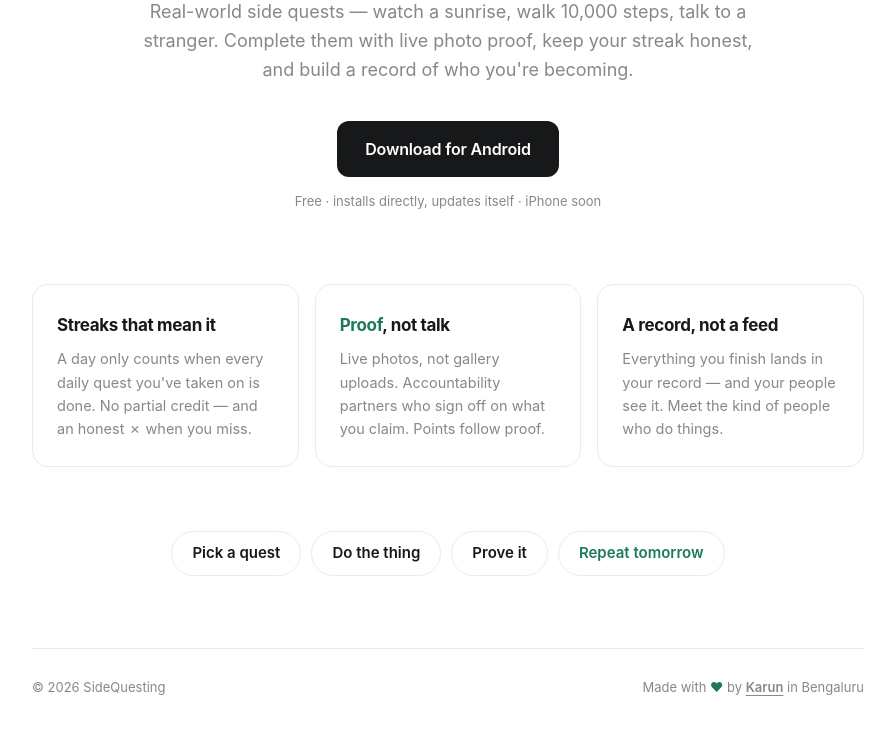
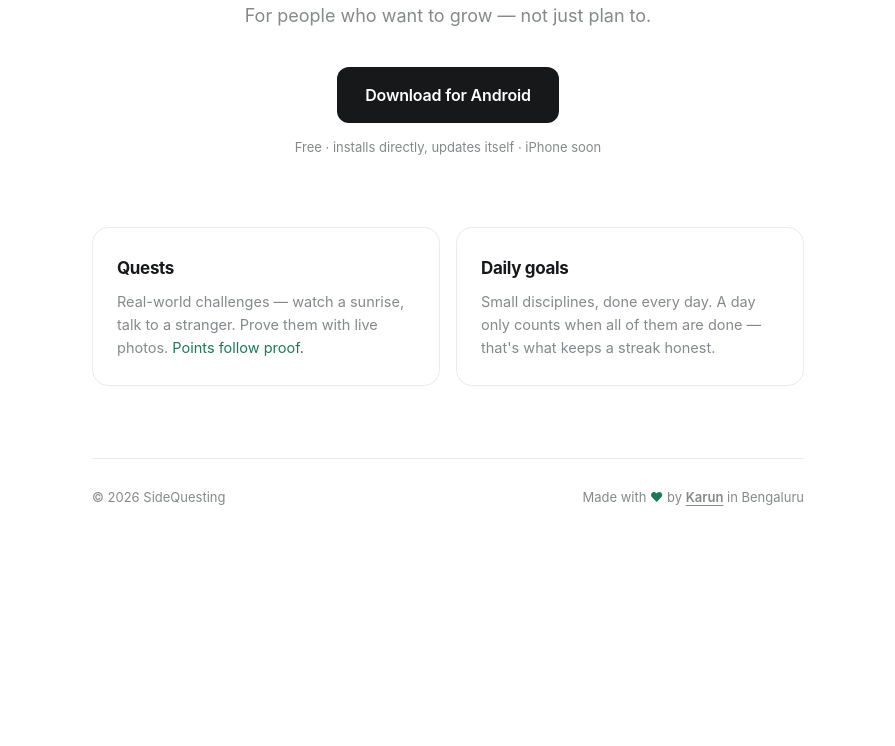
Before and after one commit to singhalkarun/sidequesting-link, a plain HTML site: page index.html in a window 1280 px wide. Shown: the part 305-1051 px from the top of the page, without its empty margins (192-1087 px from the left). After the commit the page ends 862 px from the top, so only its background shows below. Drawn offline with Linux system fonts and the light colour scheme.

Commit message:
Landing page: two pillars — quests and daily goals
Co-Authored-By: Claude Fable 5 <noreply@anthropic.com>

```diff
--- a/index.html
+++ b/index.html
@@ -3,8 +3,8 @@
 <head>
 <meta charset="utf-8">
 <meta name="viewport" content="width=device-width, initial-scale=1">
-<title>SideQuesting — do real things, keep the proof</title>
-<meta name="description" content="Real-world side quests with photo proof, streaks, and accountability partners. Build a record of becoming.">
+<title>SideQuesting — do hard things, every day</title>
+<meta name="description" content="Real-world quests proven with photos. Daily goals that build streaks. A record of who you're becoming.">
 <style>
   :root { color-scheme: light dark; }
   * { box-sizing: border-box; margin: 0; }
@@ -20,9 +20,8 @@
     .btn-primary { background: #ECEDEF !important; color: #101113 !important; }
     .btn-ghost { border-color: #242629 !important; color: #ECEDEF !important; }
     footer { border-color: #242629 !important; }
-    .step { border-color: #242629 !important; }
   }
-  .wrap { max-width: 880px; margin: 0 auto; padding: 0 24px; }
+  .wrap { max-width: 760px; margin: 0 auto; padding: 0 24px; }
   .muted { color: #85888C; }
   .accent { color: #1C7A57; }
   @media (prefers-color-scheme: dark) { .accent { color: #3BAE82; } }
@@ -30,13 +29,13 @@
   header { padding: 28px 0; }
   .brand { font-size: 19px; font-weight: 700; letter-spacing: -0.5px; }
 
-  .hero { padding: 72px 0 64px; text-align: center; }
+  .hero { padding: 76px 0 60px; text-align: center; }
   .hero h1 {
     font-size: clamp(38px, 7vw, 58px); font-weight: 750; letter-spacing: -0.035em;
     line-height: 1.05; text-wrap: balance;
   }
   .hero p {
-    font-size: 18px; max-width: 34em; margin: 22px auto 0; line-height: 1.6;
+    font-size: 18px; max-width: 30em; margin: 22px auto 0; line-height: 1.6;
   }
   .cta-row { margin-top: 36px; display: flex; gap: 12px; justify-content: center; flex-wrap: wrap; }
   .btn {
@@ -48,19 +47,12 @@
   .cta-note { margin-top: 14px; font-size: 13px; }
 
   .features {
-    display: grid; grid-template-columns: repeat(auto-fit, minmax(240px, 1fr));
-    gap: 16px; padding: 8px 0 64px;
+    display: grid; grid-template-columns: repeat(auto-fit, minmax(260px, 1fr));
+    gap: 16px; padding: 8px 0 72px;
   }
   .card { border: 1px solid #EAEBEC; border-radius: 16px; padding: 26px 24px; text-align: left; }
   .card h3 { font-size: 17px; font-weight: 700; letter-spacing: -0.02em; }
   .card p { font-size: 14.5px; margin-top: 8px; line-height: 1.6; }
-
-  .loop { padding: 0 0 72px; text-align: center; }
-  .loop-line {
-    display: flex; justify-content: center; gap: 10px; flex-wrap: wrap;
-    font-size: 15px; font-weight: 600;
-  }
-  .step { border: 1px solid #EAEBEC; border-radius: 999px; padding: 9px 20px; }
 
   footer {
     border-top: 1px solid #EAEBEC; padding: 28px 0 48px;
@@ -76,11 +68,9 @@
     <header><div class="brand">SideQuesting</div></header>
 
     <section class="hero">
-      <h1>Do real things.<br>Keep the proof.</h1>
+      <h1>Do hard things.<br>Every day.</h1>
       <p class="muted">
-        Real-world side quests — watch a sunrise, walk 10,000 steps, talk to a stranger.
-        Complete them with live photo proof, keep your streak honest, and build
-        a record of who you're becoming.
+        For people who want to grow — not just plan to.
       </p>
       <div class="cta-row" id="android-flow">
         <a class="btn btn-primary" href="https://expo.dev/artifacts/eas/j-C269mN-iITXE5K1DNUT3zq6hPGkRlHDoOfNGGNTDI.apk">Download for Android</a>
@@ -95,28 +85,14 @@
 
     <section class="features">
       <div class="card">
-        <h3>Streaks that mean it</h3>
-        <p class="muted">A day only counts when every daily quest you've taken on is done.
-        No partial credit — and an honest ✗ when you miss.</p>
+        <h3>Quests</h3>
+        <p class="muted">Real-world challenges — watch a sunrise, talk to a stranger.
+        Prove them with live photos. <span class="accent">Points follow proof.</span></p>
       </div>
       <div class="card">
-        <h3><span class="accent">Proof</span>, not talk</h3>
-        <p class="muted">Live photos, not gallery uploads. Accountability partners who
-        sign off on what you claim. Points follow proof.</p>
-      </div>
-      <div class="card">
-        <h3>A record, not a feed</h3>
-        <p class="muted">Everything you finish lands in your record — and your people
-        see it. Meet the kind of people who do things.</p>
-      </div>
-    </section>
-
-    <section class="loop">
-      <div class="loop-line">
-        <span class="step">Pick a quest</span>
-        <span class="step">Do the thing</span>
-        <span class="step">Prove it</span>
-        <span class="step accent">Repeat tomorrow</span>
+        <h3>Daily goals</h3>
+        <p class="muted">Small disciplines, done every day. A day only counts when
+        all of them are done — that's what keeps a streak honest.</p>
       </div>
     </section>
 
```
